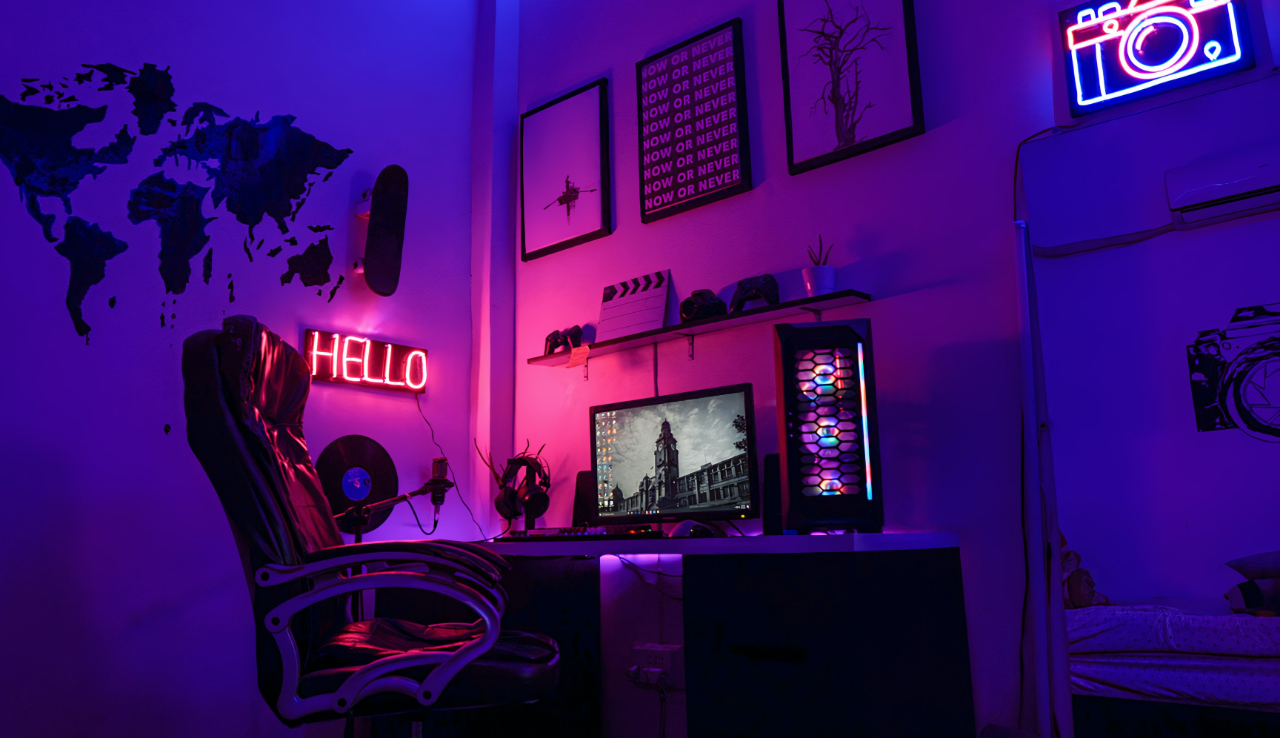
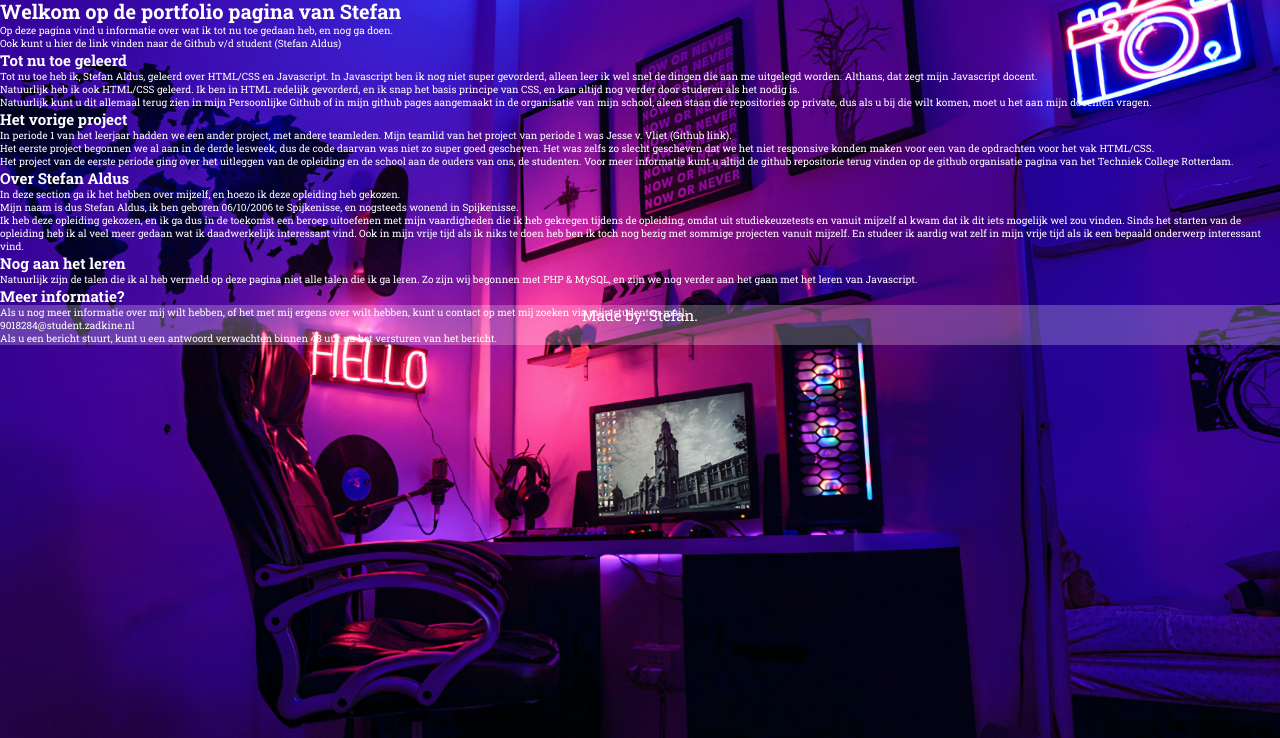
Before and after one commit to Stefan-Aldus/School-Project-2, a plain HTML site: page portfolios/portfolio_student1.html in a window 1280 px wide. Shown: the part 62-800 px from the top of the page. Drawn offline with Linux system fonts and the light colour scheme.

```diff
--- a/portfolios/portfolio_student1.html
+++ b/portfolios/portfolio_student1.html
@@ -4,7 +4,13 @@
     <meta charset="UTF-8" />
     <meta http-equiv="X-UA-Compatible" content="IE=edge" />
     <meta name="viewport" content="width=device-width, initial-scale=1.0" />
-    <title>Portfolio Student 1</title>
+    <title>Portfolio Student 1</title><link rel="preconnect" href="https://fonts.googleapis.com" />
+    <link rel="preconnect" href="https://fonts.gstatic.com" crossorigin />
+    <link
+      href="https://fonts.googleapis.com/css2?family=Roboto+Slab:wght@100;200;300;400;500;600;700;800;900&display=swap"
+      rel="stylesheet"
+    />
+    <link rel="icon" href="../img/favicon.png">
     <link rel="stylesheet" href="../style.css" />
   </head>
   <body>
@@ -29,15 +35,9 @@
           <li class="dropdown">
             <a href="#" class="dropbtn">Portfolios</a>
             <div class="dropdown-content">
-              <a href="./portfolio_student1.html"
-                >Portfolio Stefan</a
-              >
-              <a href="./portfolio_student2.html"
-                >Portfolio Floris</a
-              >
-              <a href="./portfolio_student3.html"
-                >Portfolio Rowen</a
-              >
+              <a href="./portfolio_student1.html">Portfolio Stefan</a>
+              <a href="./portfolio_student2.html">Portfolio Floris</a>
+              <a href="./portfolio_student3.html">Portfolio Rowen</a>
             </div>
           </li>
           <li class="dropdown">
@@ -67,5 +67,126 @@
         </ul>
       </nav>
     </header>
+    <main class="portfoliopage">
+      <header class="portfolioheader">
+        <h1>Welkom op de portfolio pagina van Stefan</h1>
+        <p>
+          Op deze pagina vind u informatie over wat ik tot nu toe gedaan heb, en
+          nog ga doen.
+        </p>
+        <p>
+          Ook kunt u hier de link vinden naar
+          <a
+            target="_blank"
+            class="githublink"
+            href="https://github.com/Stefan-Aldus?tab=repositories"
+            >de Github v/d student (Stefan Aldus)</a
+          >
+        </p>
+      </header>
+      <section class="portfoliosections0">
+      <section class="portfoliosections">
+        <section class="portfoliosection">
+          <h2>Tot nu toe geleerd</h2>
+          <p>
+            Tot nu toe heb ik, Stefan Aldus, geleerd over HTML/CSS en
+            Javascript. In Javascript ben ik nog niet super gevorderd, alleen
+            leer ik wel snel de dingen die aan me uitgelegd worden. Althans, dat
+            zegt mijn Javascript docent.
+          </p>
+          <p>
+            Natuurlijk heb ik ook HTML/CSS geleerd. Ik ben in HTML redelijk
+            gevorderd, en ik snap het basis principe van CSS, en kan altijd nog
+            verder door studeren als het nodig is.
+          </p>
+          <p>
+            Natuurlijk kunt u dit allemaal terug zien in mijn
+            <a
+              class="githublink"
+              target="_blank"
+              href="https://github.com/Stefan-Aldus?tab=repositories"
+              >Persoonlijke Github</a
+            >
+            of in mijn github pages aangemaakt in de organisatie van mijn
+            school, aleen staan die repositories op private, dus als u bij die
+            wilt komen, moet u het aan mijn docenten vragen.
+          </p>
+        </section>
+        <section class="portfoliosection">
+          <h2>Het vorige project</h2>
+          <p>
+            In periode 1 van het leerjaar hadden we een ander project, met
+            andere teamleden. Mijn teamlid van het project van periode 1 was
+            <a
+              class="githublink"
+              target="_blank"
+              href="https://github.com/Jesse-van-Vliet?tab=repositories"
+              >Jesse v. Vliet (Github link)</a
+            >.
+          </p>
+          <p>
+            Het eerste project begonnen we al aan in de derde lesweek, dus de
+            code daarvan was niet zo super goed gescheven. Het was zelfs zo
+            slecht gescheven dat we het niet responsive konden maken voor een
+            van de opdrachten voor het vak HTML/CSS.
+          </p>
+          <p>
+            Het project van de eerste periode ging over het uitleggen van de
+            opleiding en de school aan de ouders van ons, de studenten. Voor
+            meer informatie kunt u altijd de github repositorie terug vinden op
+            de github organisatie pagina van het Techniek College Rotterdam.
+          </p>
+        </section>
+        <section class="portfoliosection">
+          <h2>Over Stefan Aldus</h2>
+          <p>
+            In deze section ga ik het hebben over mijzelf, en hoezo ik deze
+            opleiding heb gekozen.
+          </p>
+          <p>
+            Mijn naam is dus Stefan Aldus, ik ben geboren 06/10/2006 te
+            Spijkenisse, en nogsteeds wonend in Spijkenisse.
+          </p>
+          <p>
+            Ik heb deze opleiding gekozen, en ik ga dus in de toekomst een
+            beroep uitoefenen met mijn vaardigheden die ik heb gekregen tijdens
+            de opleiding, omdat uit studiekeuzetests en vanuit mijzelf al kwam
+            dat ik dit iets mogelijk wel zou vinden. Sinds het starten van de
+            opleiding heb ik al veel meer gedaan wat ik daadwerkelijk
+            interessant vind. Ook in mijn vrije tijd als ik niks te doen heb ben
+            ik toch nog bezig met sommige projecten vanuit mijzelf. En studeer
+            ik aardig wat zelf in mijn vrije tijd als ik een bepaald onderwerp
+            interessant vind.
+          </p>
+        </section>
+      </section>
+      <section class="portfoliosections2">
+        <section class="portfoliosection2">
+          <h2>Nog aan het leren</h2>
+          <p>
+            Natuurlijk zijn de talen die ik al heb vermeld op deze pagina niet
+            alle talen die ik ga leren. Zo zijn wij begonnen met PHP & MySQL, en
+            zijn we nog verder aan het gaan met het leren van Javascript.
+          </p>
+        </section>
+        <section class="portfoliosection2">
+          <h2>Meer informatie?</h2>
+          <p>
+            Als u nog meer informatie over mij wilt hebben, of het met mij
+            ergens over wilt hebben, kunt u contact op met mij zoeken via mijn
+            studenten mail:
+          </p>
+          <p>9018284@student.zadkine.nl</p>
+          <p>
+            Als u een bericht stuurt, kunt u een antwoord verwachten binnen 48
+            uur na het versturen van het bericht.
+          </p>
+        </section>
+      </section>
+    </section>
+    </main>
+    <div class="footerdiv">
+    <footer>Made by: Stefan.</footer>
+  </div>
   </body>
 </html>
```
